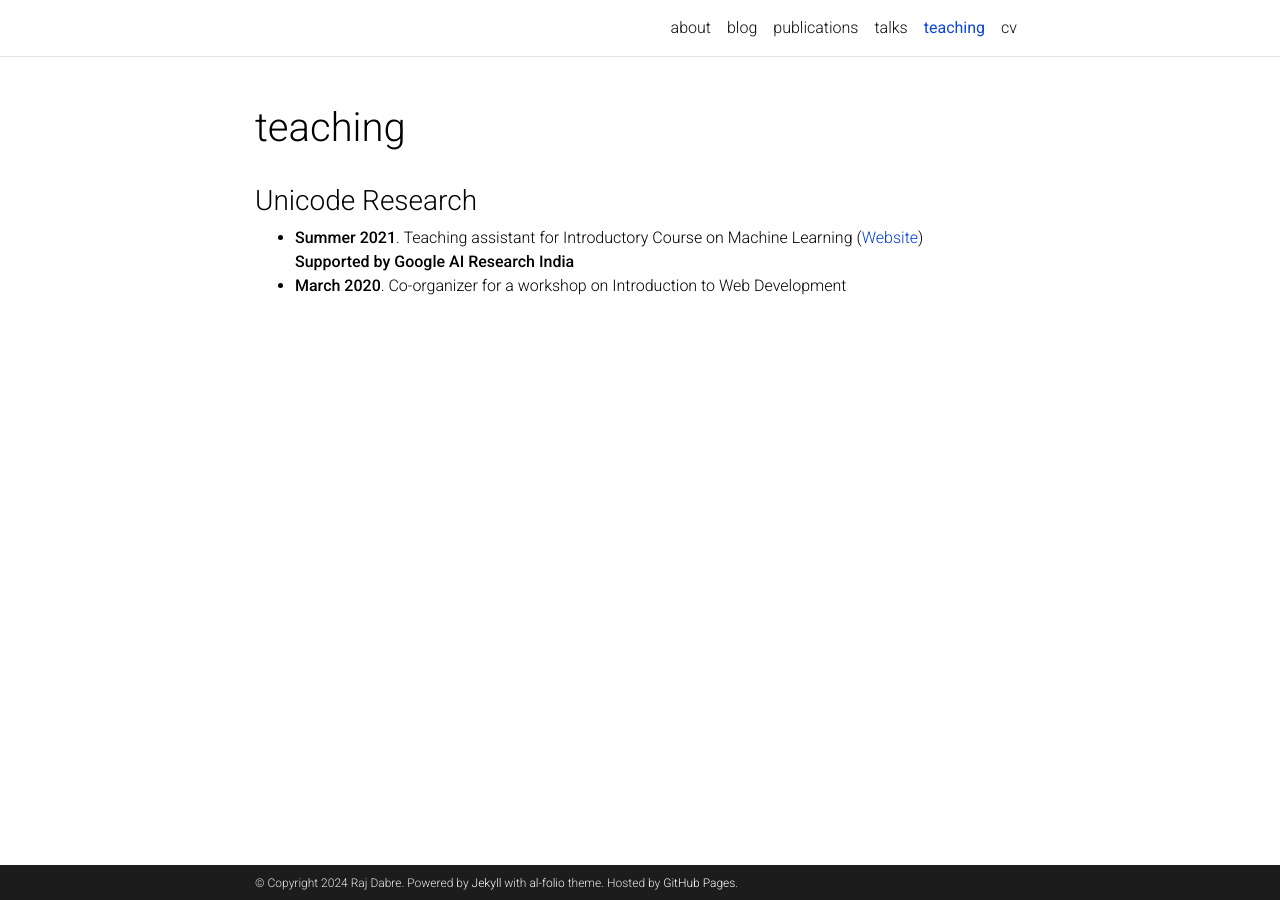
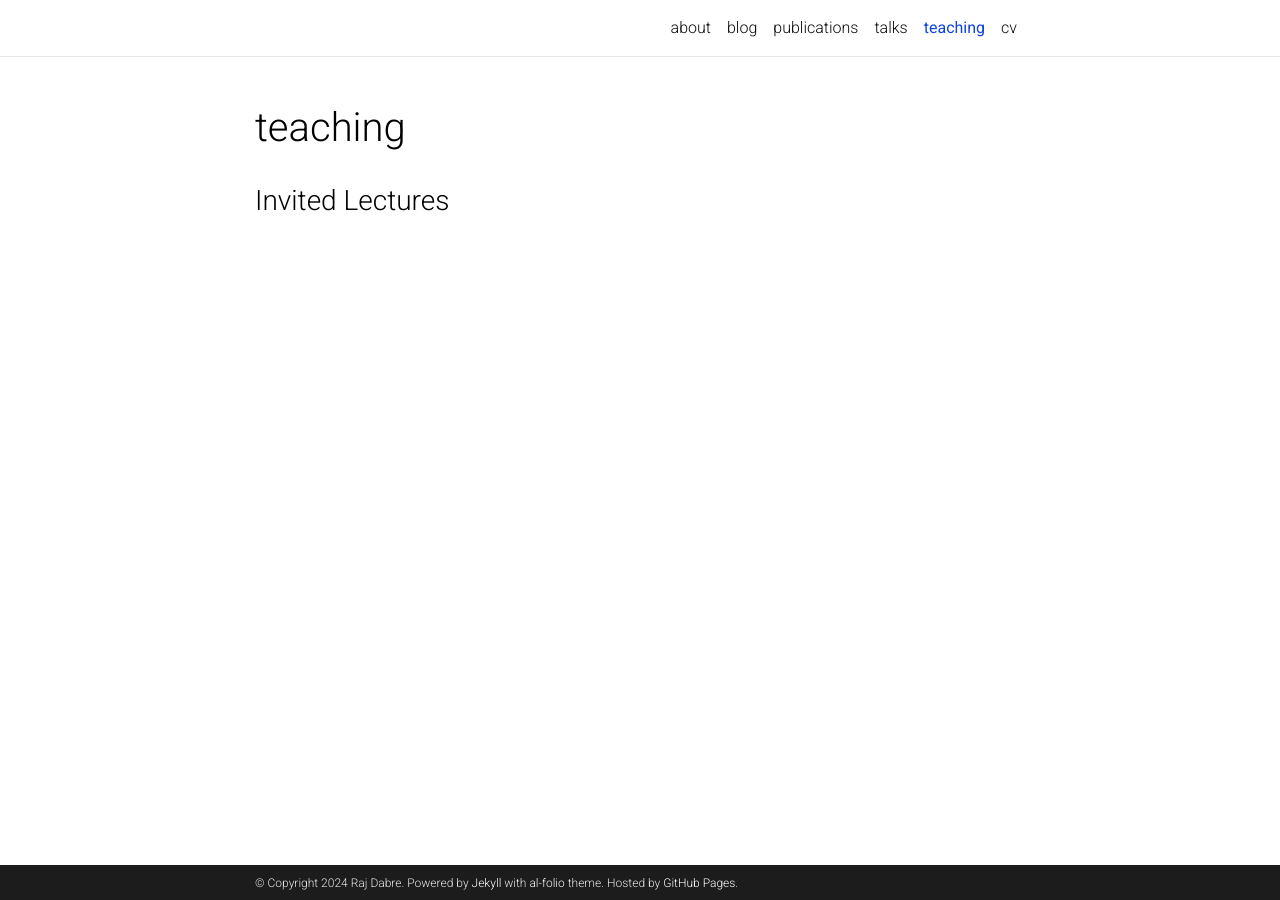
Before and after one commit to prajdabre/prajdabre.github.io, a Jekyll site: the page built from _pages/teaching.md, in a window 1280 px wide. Built offline with Jekyll 4.4.1, drawn with Linux system fonts in a browser that asks for light colours; comment, search, counter and statistics services are not loaded; a style sheet for code colours, icons or effects is not loaded.

Commit message:
Update teaching.md

```diff
--- a/_pages/teaching.md
+++ b/_pages/teaching.md
@@ -7,8 +7,4 @@ nav: true
 nav_order: 3
 ---
 
-### Unicode Research
-
-- **Summer 2021**. Teaching assistant for Introductory Course on Machine Learning ([Website](https://djunicode.github.io/umlsc-2021/))
-  <br> **Supported by Google AI Research India**
-- **March 2020**. Co-organizer for a workshop on Introduction to Web Development
+### Invited Lectures
```
